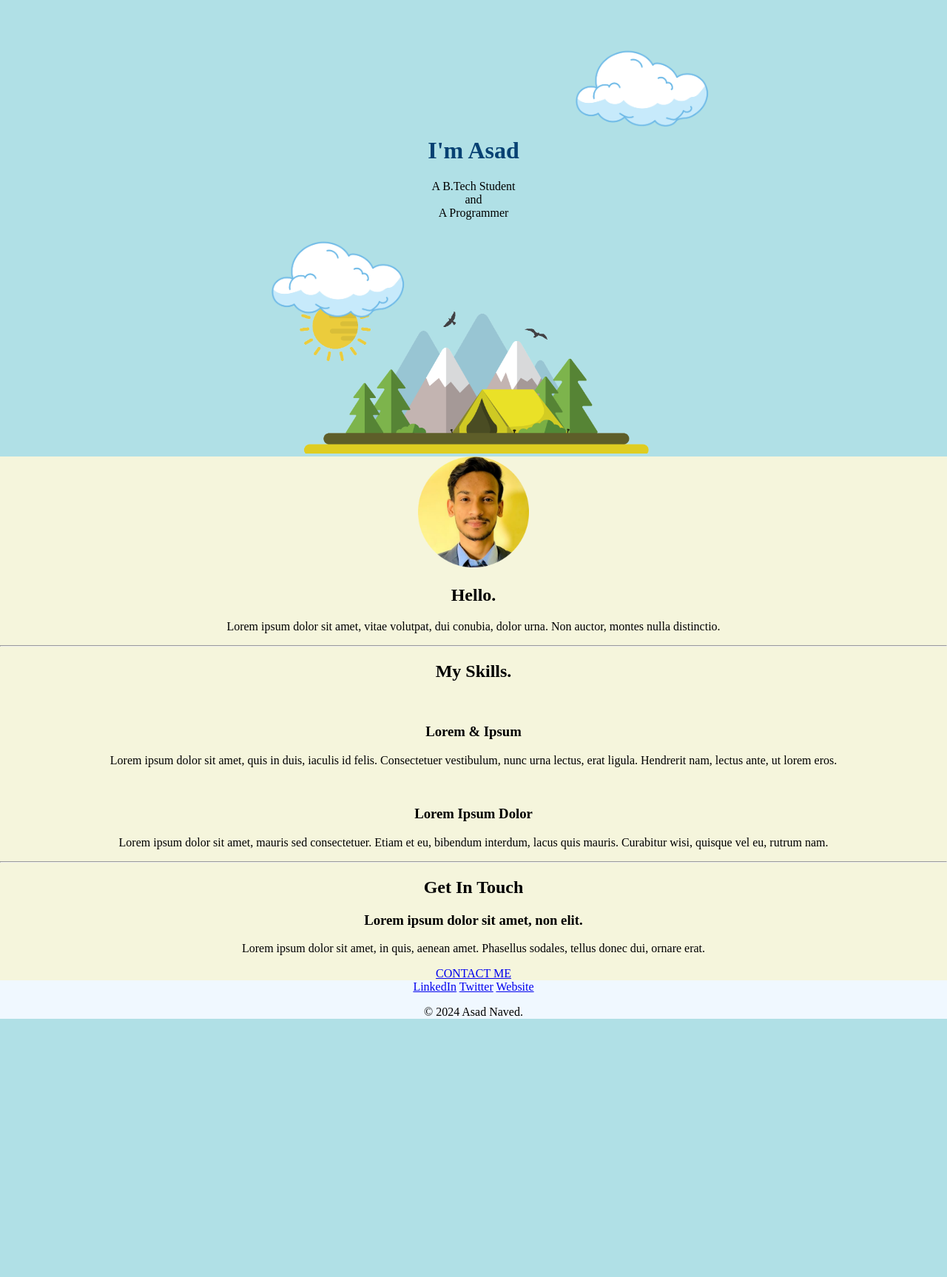
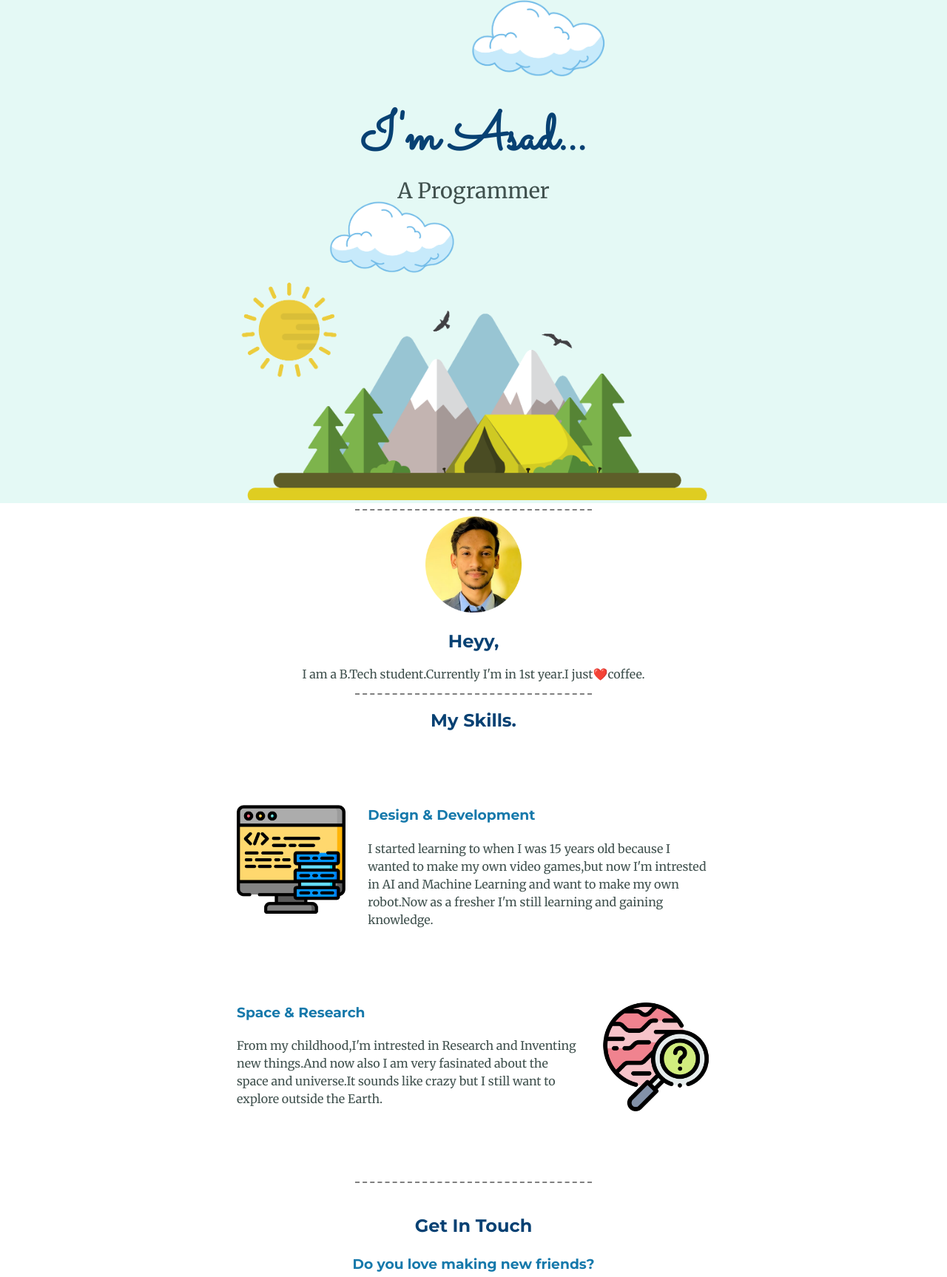
Before and after one commit to asadnaved9/Personal-site, a plain HTML site: page index.html in a window 1280 px wide. Shown: the part 15-1741 px from the top of the page at 74% size. Before the commit the page ends 1408 px from the top, so only its background shows below. Drawn offline with Linux system fonts and the light colour scheme.

Commit message:
Add files via upload

```diff
--- a/CSS/style.css
+++ b/CSS/style.css
@@ -1,33 +1,119 @@
 body{
-    background-color: powderblue;
+    color: #40514e;
     margin: 0px;
     text-align: center;
+    font-family: "Merriweather", serif;
+}
+.top-conatiner{
+    background-color: #E4F9F5;
+    position: relative;
+    padding-top: 150px;
 
 }
-.top-conatiner{
-    position: relative;
-    padding-top: 200px;
+hr{
+    border-style: dashed none none ;
+    border-color: grey;
+    border-width: 2px;
+    width: 25%;
+    height: 0px;
+}
+.top-paragraph{
+    margin: 0px auto 0px;
+    font-size: 1.8rem;
+    font-weight: normal;
 }
 
 h1{
-    margin-top: 0px;
+    margin: 0px;
     color: #074173;
+    font-family: "Sacramento", cursive;
+    font-size: 4.475rem;
+}
+h2{
+    color: #074173;
+    font-family: "Montserrat", sans-serif;
+}
+h3{
+    color: #1679AB;
+    font-family: "Montserrat", sans-serif;
+
 }
 .top-cloud{
     position: absolute;
-    top: 70px;
-    right: 300px;
+    top:2px;
+    right: 440px;
+    margin: 0px;
 }
 .bottom-cloud{
     position: absolute;
-    left: 350px;
+    left: 430px;
+    bottom: 280px;
 }
 .mountain{
     margin: 0px;
+    height: 400px;
+}
+.skill-row{
+    width: 50%;
+    margin:100px auto;
+    text-align: left;
+    line-height: 1.5;
+}
+.Design{
+    width: 23%;
+    float: left;
+    margin-right: 30px;
+}
+.Research{
+    width: 23%;
+    float: right;
+    margin-left: 30px;
 }
 .middle-container{
-    background-color: beige;
+    background-color: white;
+    padding-bottom: 5px;
+}
+.contact-me{
+    width: 40%;
+    margin: 40px auto 60px;
+    line-height: 1.5;
+}
+.btn {
+    font-size:15px;
+    font-family: "Montserrat", sans-serif;
+    width:182px;
+    height:65px;
+    border-width:0px;
+    color:aliceblue;
+    border-color:#599bb3;
+    font-weight:bold;
+    border-top-left-radius:33px;
+    border-top-right-radius:33px;
+    border-bottom-left-radius:33px;
+    border-bottom-right-radius:33px;
+    box-shadow: 0px 10px 14px -7px #276873;
+    text-shadow: 0px 1px 0px #3d768a;
+    background:linear-gradient(#599bb3, #408c99);
+    padding:15px;
+}
+
+.btn:hover {
+    background: linear-gradient(#408c99, #599bb3);
 }
 .bottom-container{
-    background-color: aliceblue;
+    background-color: #599bb3;
+    padding:50px 0 20px;
 }
+a{
+    color: #074173;
+    margin: 10px 10px;
+    text-decoration: none;
+}
+a:hover{
+    color: aliceblue;
+}
+.copyright{
+    color: aliceblue;
+    font-size: 0.75rem;
+    padding-top: 20px ;
+}
--- a/index.html
+++ b/index.html
@@ -6,53 +6,56 @@
     <title>Asad Naved</title>
     <link rel="stylesheet" href="CSS/style.css">
     <link rel="icon" href="Images/alpha.png">
+    <link href="https://fonts.googleapis.com/css2?family=Merriweather:ital,wght@0,300;0,400;0,700;0,900;1,300;1,400;1,700;1,900&family=Montserrat:ital,wght@0,100..900;1,100..900&family=Sacramento&display=swap" rel="stylesheet">
 </head>
 <body>
     <div class="top-conatiner">
         <img class="top-cloud" src="Images/cloud.png.png" alt="cloud-img" height="150px">
-        <h1>I'm Asad</h1>
-        <p>A B.Tech Student <br> and <br> A Programmer</p>
-        <img class="bottom-cloud" src="Images/cloud.png.png" alt="cloud-img" height="150px">
+        <h1>I'm Asad...</h1>
+        <p class="top-paragraph"> A Programmer</p>
+        <img class="bottom-cloud" src="Images/cloud.png.png" alt="cloud-img" height="140px">
         <img class="mountain" src="Images/mountain.png.png" alt="mountain-img" height="300px">
     </div>
+
+    <hr>
+
     <div class="middle-container">
         <div class="profile">
-          <img src="Images/asad-modified.png" alt="Asad's profile" height="150px">
-          <h2>Hello.</h2>
-          <p>Lorem ipsum dolor sit amet, vitae volutpat, dui conubia, dolor urna. Non auctor, montes nulla distinctio.</p>
+          <img src="Images/asad-modified.png" alt="Asad's profile" height="130px">
+          <h2>Heyy,</h2>
+          <p>I am a B.Tech student.Currently I'm in 1st year.I just❤️coffee.</p>
         </div>
+
         <hr>
+
         <div class="skills">
           <h2>My Skills.</h2>
           <div class="skill-row">
-            <img class="" src="" alt="">
-            <h3>Lorem & Ipsum</h3>
-            <p>Lorem ipsum dolor sit amet, quis in duis, iaculis id felis. Consectetuer vestibulum, nunc urna lectus, erat ligula. Hendrerit nam, lectus ante, ut lorem eros.</p>
+            <img class="Design" src="Images/data.png" alt="logo" width="20%">
+            <h3>Design & Development</h3>
+            <p class="">I started learning to when I was 15 years old because I wanted to make my own video games,but now I'm intrested in AI and Machine Learning and want to make my own robot.Now as a fresher I'm still learning and gaining knowledge.</p>
           </div>
           <div class="skill-row">
-            <img class="" src="" alt="">
-            <h3>Lorem Ipsum Dolor</h3>
-            <p>Lorem ipsum dolor sit amet, mauris sed consectetuer. Etiam et eu, bibendum interdum, lacus quis mauris. Curabitur wisi, quisque vel eu, rutrum nam.</p>
+            <img class="Research" src="Images/research.png" alt="logo" width="20%">
+            <h3>Space & Research</h3>
+            <p class="">From my childhood,I'm intrested in Research and Inventing new things.And now also I am very fasinated about the space and universe.It sounds like crazy but I still want to explore outside the Earth.</p>
           </div>
         </div>
         <hr>
         <div class="contact-me">
           <h2>Get In Touch</h2>
-          <h3>Lorem ipsum dolor sit amet, non elit.</h3>
-          <p>Lorem ipsum dolor sit amet, in quis, aenean amet. Phasellus sodales, tellus donec dui, ornare erat.</p>
+          <h3>Do you love making new friends?</h3>
+          <p>If Yes, then definitely we can connect and help each other in this coading Journey!</p>
           <a class="btn" href="mailto:name@email.com">CONTACT ME</a>
         </div>
-      </div>
 
 
+      </div>
       <div class="bottom-container">
-        <a class="footer-link" href="https://www.linkedin.com/">LinkedIn</a>
+        <a class="footer-link" href="https://www.linkedin.com/">Instagram</a>
         <a class="footer-link" href="https://twitter.com/">Twitter</a>
-        <a class="footer-link" href="https://www.appbrewery.co/">Website</a>
-        <p>© 2024 Asad Naved.</p>
+        <a class="footer-link" href="https://asadnaved9.github.io/cv/">Website</a>
+        <p class="copyright">© 2024 Asad Naved.</p>
       </div>
-
-
-
-</body>
+  </body>
 </html>
```
Also changed, not shown: Images/data.png (added), Images/research.png (added).
